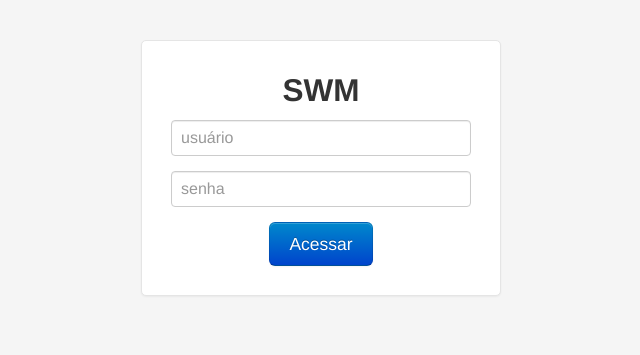
After one commit to dyegocantu/swm, a Django app: template django/swm/templates/login/login.html in a window 1280 px wide. The commit adds this page. Shown: the top 355 px of the page, without its empty margins (319-959 px from the left). Run offline with Django 3.2, Linux system fonts and the light colour scheme; the template is opened without the code that fills it: values that come from a table or form of the project are taken from there, others are empty; parts of the project's set-up code (start-up, migrations or seed data) failed here and were passed over; some libraries are stand-ins or nearby versions.

Commit message:
added style on login template

```diff
--- /dev/null
+++ b/django/swm/static/css/base.css
@@ -0,0 +1,3 @@
+body {
+    padding-top: 60px;
+}
--- /dev/null
+++ b/django/swm/static/css/login.css
@@ -0,0 +1,33 @@
+body {
+    padding-top: 40px;
+    padding-bottom: 40px;
+    background-color: #f5f5f5;
+}
+
+.form-signin {
+    max-width: 300px;
+    padding: 19px 29px 29px;
+    margin: 0 auto 20px;
+    background-color: #fff;
+    border: 1px solid #e5e5e5;
+    -webkit-border-radius: 5px;
+    -moz-border-radius: 5px;
+    border-radius: 5px;
+    -webkit-box-shadow: 0 1px 2px rgba(0,0,0,.05);
+    -moz-box-shadow: 0 1px 2px rgba(0,0,0,.05);
+    box-shadow: 0 1px 2px rgba(0,0,0,.05);
+    text-align: center;
+}
+
+.form-signin .form-signin-heading,
+.form-signin .checkbox {
+    margin-bottom: 10px;
+}
+
+.form-signin input[type="text"],
+.form-signin input[type="password"] {
+    font-size: 16px;
+    height: auto;
+    margin-bottom: 15px;
+    padding: 7px 9px;
+}
--- a/django/swm/templates/base.html
+++ b/django/swm/templates/base.html
@@ -8,13 +8,9 @@
         {% endblock head %}
         <title>{% block title %}SWM | Sensor Web Monitor{% endblock title %}</title>
         <link href="{% static "css/bootstrap.css" %}" rel="stylesheet"/>
-        <style>
-            body {
-                padding-top: 60px;
-            }
-        </style>
         <link href="{% static "css/bootstrap-responsive.css" %}" rel="stylesheet"/>
         {% block css %}
+            <link href="{% static "css/base.css" %}" rel="stylesheet"/>
         {% endblock css %}
         <!-- HTML5 shim, for IE6-8 support of HTML5 elements -->
         <!--[if lt IE 9]>
--- /dev/null
+++ b/django/swm/templates/login/login.html
@@ -0,0 +1,19 @@
+{% extends 'base.html' %}
+{% load staticfiles %}
+{% block css %}
+<link rel="stylesheet" type="text/css" href="{% static "css/login.css" %}"/>
+{% endblock css %}
+{% block content %}
+{% block menu %}{% endblock menu %}
+<form class="form-signin" action="{% url 'django.contrib.auth.views.login' %}" method="post">
+    {% csrf_token %}
+    <h2 class="form-signin-heading">SWM</h2>
+    <input type="text" class="input-block-level" placeholder="usuário" name="username"/>
+    <input type="password" class="input-block-level" placeholder="senha" name="password"/>
+    <button class="btn btn-large btn-primary" type="submit">Acessar</button>
+    <input type="hidden" name="next" value="{{ next }}"/>
+</form>
+{% if form.errors %}
+    <p>Login inválido. Tente novamente.</p>
+{% endif %}
+{% endblock content %}
--- a/django/swm/urls.py
+++ b/django/swm/urls.py
@@ -16,7 +16,7 @@ urlpatterns = patterns('',
     url(r'^charts/$', 'main.views.charts'),
     url(r'^reports/$', 'main.views.reports'),
     url(r'^login/$', 'django.contrib.auth.views.login', \
-            {'template_name': 'login/index.html'}),
+            {'template_name': 'login/login.html'}),
     url(r'^logout/$', 'django.contrib.auth.views.logout_then_login', \
             {'login_url': '/login/'}),
 
```
Also changed, not shown: 2 other files.
